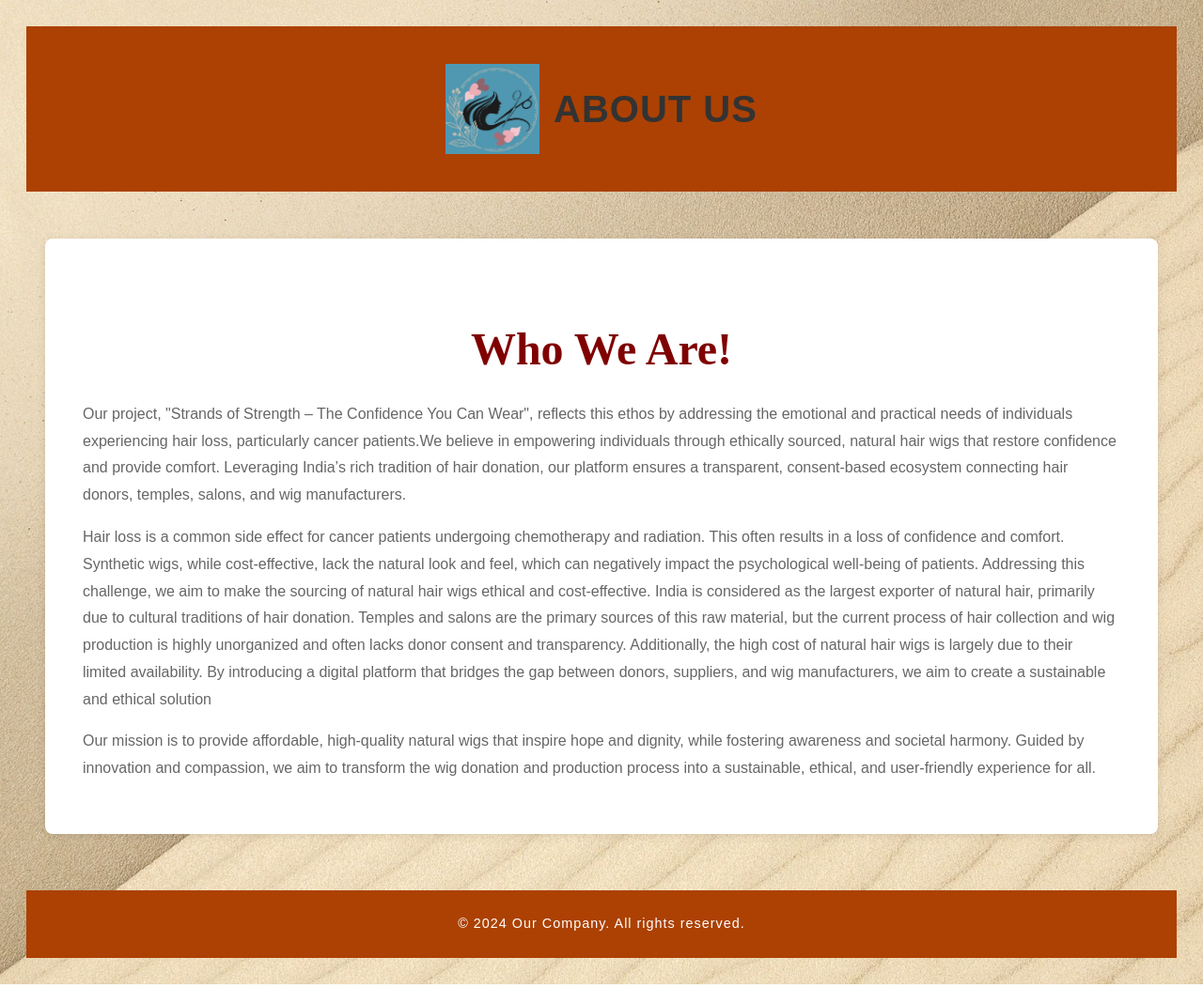
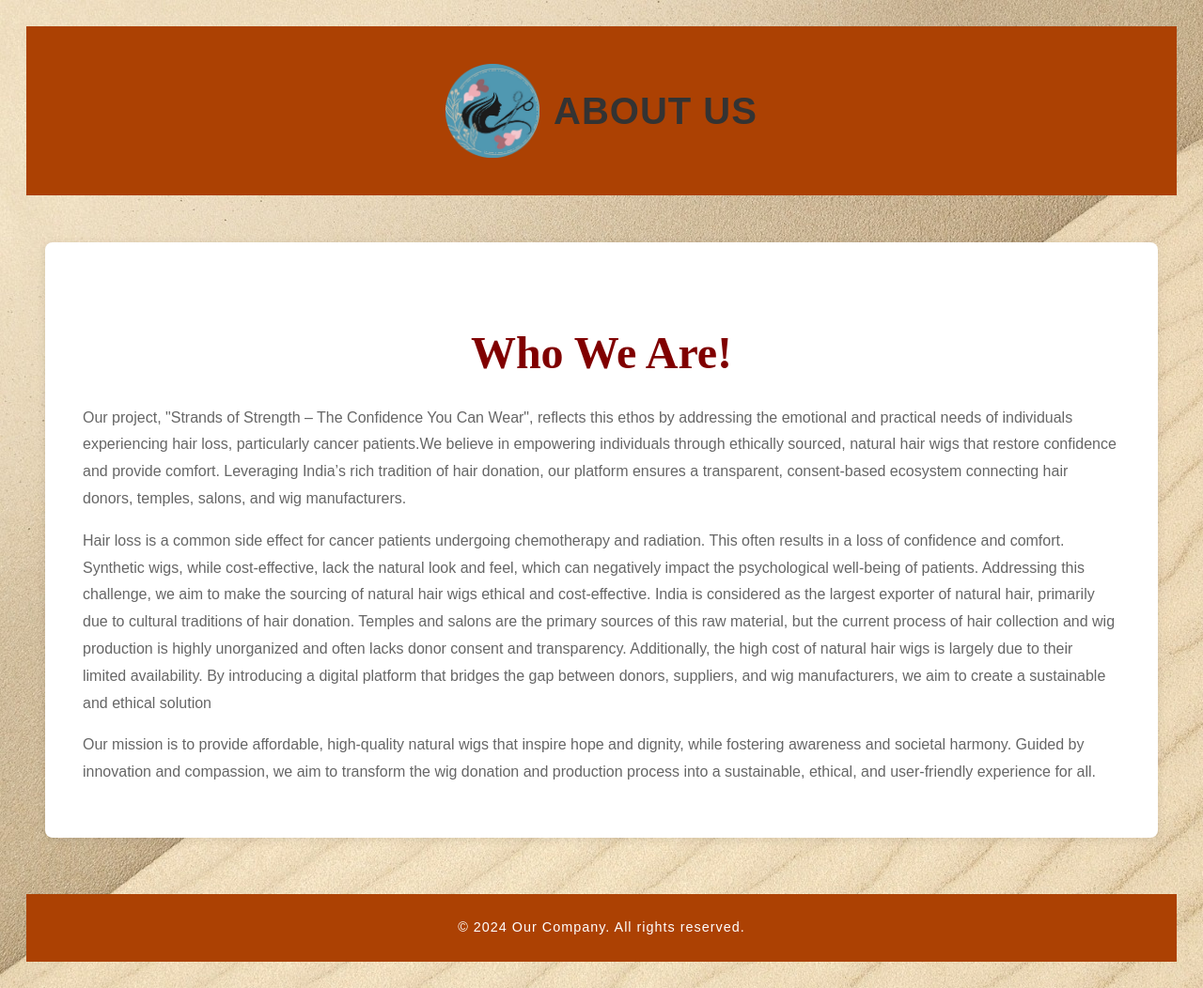
Before and after one commit to Aryan4912/strands_of_strength.github.io, a plain HTML site: page about.html in a window 1280 px wide. Shown: the whole page at 94% size. Drawn offline with Linux system fonts and the light colour scheme.

Commit message:
about.html

```diff
--- a/about.html
+++ b/about.html
@@ -9,7 +9,7 @@
 <body>
     <header>
         <div class="header-container">
-          <img src="logowebsite.jpg" alt="Logo" class="logo-image">
+          <img src="circular_logo.png" alt="Logo" class="logo-image">
           <h1>About Us</h1>
         </div>
       </header>
```
